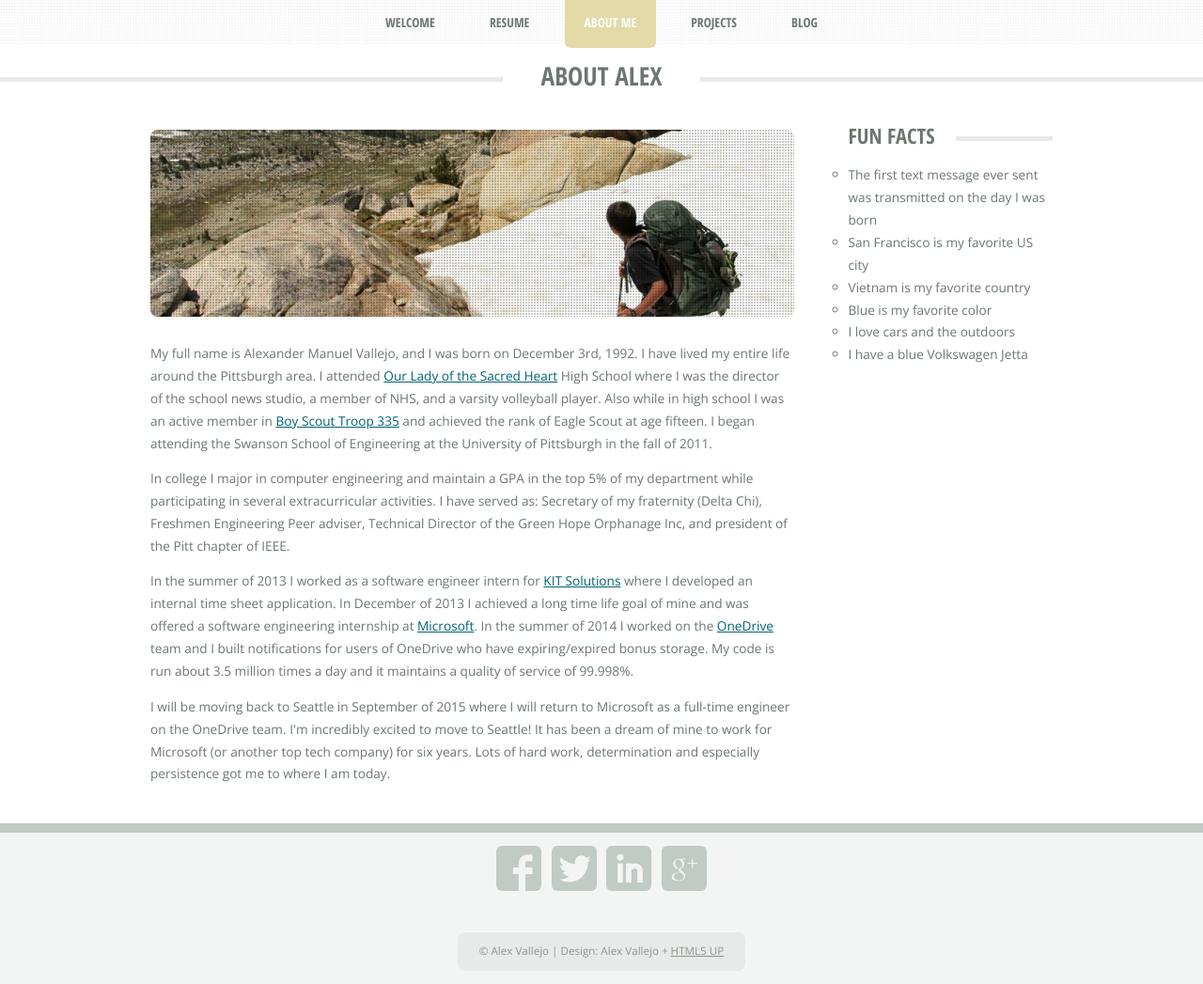
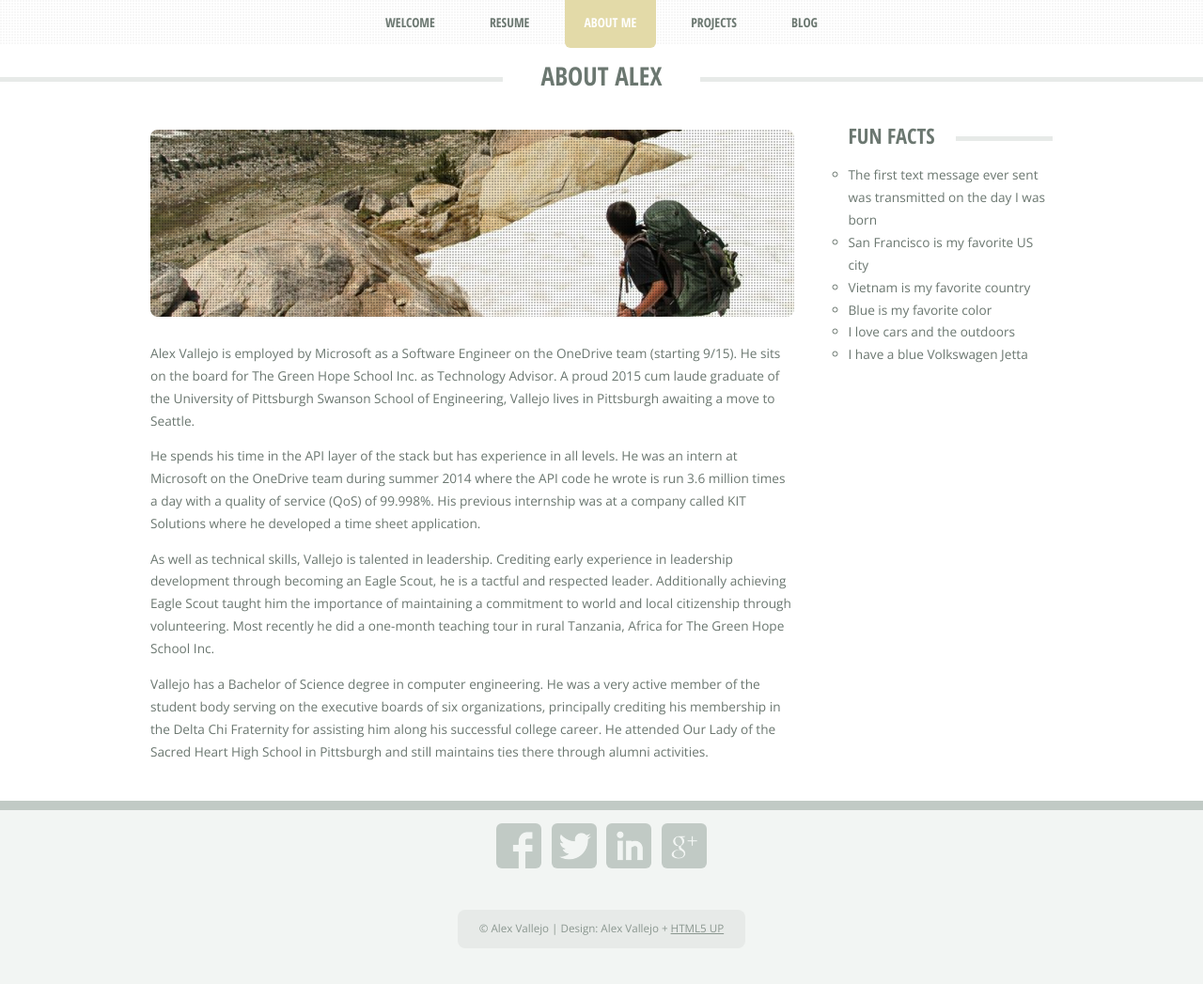
Before and after one commit to valleyjo/valleyjo.github.io, a Jekyll site: the page built from about.html, in a window 1280 px wide and 1047 px high. Shown: the whole window at 94% size. Built offline with Jekyll 4.4.1, drawn with Linux system fonts in a browser that asks for light colours; nearby versions of some CDN libraries.

Commit message:
update personal bio

```diff
--- a/about.html
+++ b/about.html
@@ -15,45 +15,13 @@ header-text: About Alex
           <article class="is-page-content">
             <section>
             <span class="image image-full"><img src="images/pic05.jpg" alt="" /></span>
-            <p>My full name is Alexander Manuel Vallejo, and I was born on
-            December 3rd, 1992. I have lived my entire life around the
-            Pittsburgh area. I attended <a href="http://www.olsh.org">Our Lady
-            of the Sacred Heart</a> High School where I was the director of the
-            school news studio, a member of NHS, and a varsity volleyball player.
-            Also while in high school I was an active member in <a href="http://www.troop335.net">
-            Boy Scout Troop 335</a> and achieved the rank of Eagle Scout at
-            age fifteen. I began attending the Swanson School of Engineering at
-            the University of Pittsburgh in the fall of 2011.
-            </p>
+            <p>Alex Vallejo is employed by Microsoft as a Software Engineer on the OneDrive team (starting 9/15). He sits on the board for The Green Hope School Inc. as Technology Advisor. A proud 2015 cum laude graduate of the University of Pittsburgh Swanson School of Engineering, Vallejo lives in Pittsburgh awaiting a move to Seattle.</p>
 
-            <p>In college I major in computer engineering and maintain a GPA in
-            the top 5% of my department while participating in several
-            extracurricular activities. I have served as: Secretary of my
-            fraternity (Delta Chi), Freshmen Engineering Peer adviser, Technical
-            Director of the Green Hope Orphanage Inc, and president of the Pitt
-            chapter of IEEE.
-            </p>
+            <p>He spends his time in the API layer of the stack but has experience in all levels. He was an intern at Microsoft on the OneDrive team during summer 2014 where the API code he wrote is run 3.6 million times a day with a quality of service (QoS) of 99.998%. His previous internship was at a company called KIT Solutions where he developed a time sheet application.</p>
 
-            <p>In the summer of 2013 I worked as a software engineer intern for
-            <a href="http://kitsolutions.net">KIT Solutions</a> where I developed
-            an internal time sheet application. In December of 2013 I achieved
-            a long time life goal of mine and was offered a software
-            engineering internship at
-            <a href="http://microsoft.com">Microsoft</a>. In the summer of 2014
-            I worked on the <a href="http://onedrive.com">OneDrive</a>
-            team and I built notifications for users of OneDrive who have
-            expiring/expired bonus storage. My code is run about 3.5 million
-            times a day and it maintains a quality of service of 99.998%.
-            </p>
+            <p>As well as technical skills, Vallejo is talented in leadership. Crediting early experience in leadership development through becoming an Eagle Scout, he is a tactful and respected leader. Additionally achieving Eagle Scout taught him the importance of maintaining a commitment to world and local citizenship through volunteering. Most recently he did a one-month teaching tour in rural Tanzania, Africa for The Green Hope School Inc.</p>
 
-            <p>I will be moving back to
-            Seattle in September of 2015 where I will return to Microsoft as a
-            full-time engineer on the OneDrive team. I'm incredibly excited to
-            move to Seattle! It has been a dream of mine to work for
-            Microsoft (or another top tech company) for six years. Lots of hard
-            work, determination and especially persistence got me to where I am
-            today.
-            </p>
+            <p>Vallejo has a Bachelor of Science degree in computer engineering. He was a very active member of the student body serving on the executive boards of six organizations, principally crediting his membership in the Delta Chi Fraternity for assisting him along his successful college career. He attended Our Lady of the Sacred Heart High School in Pittsburgh and still maintains ties there through alumni activities.</p>
             </section>
           </article>
           <!-- /Content -->
```
